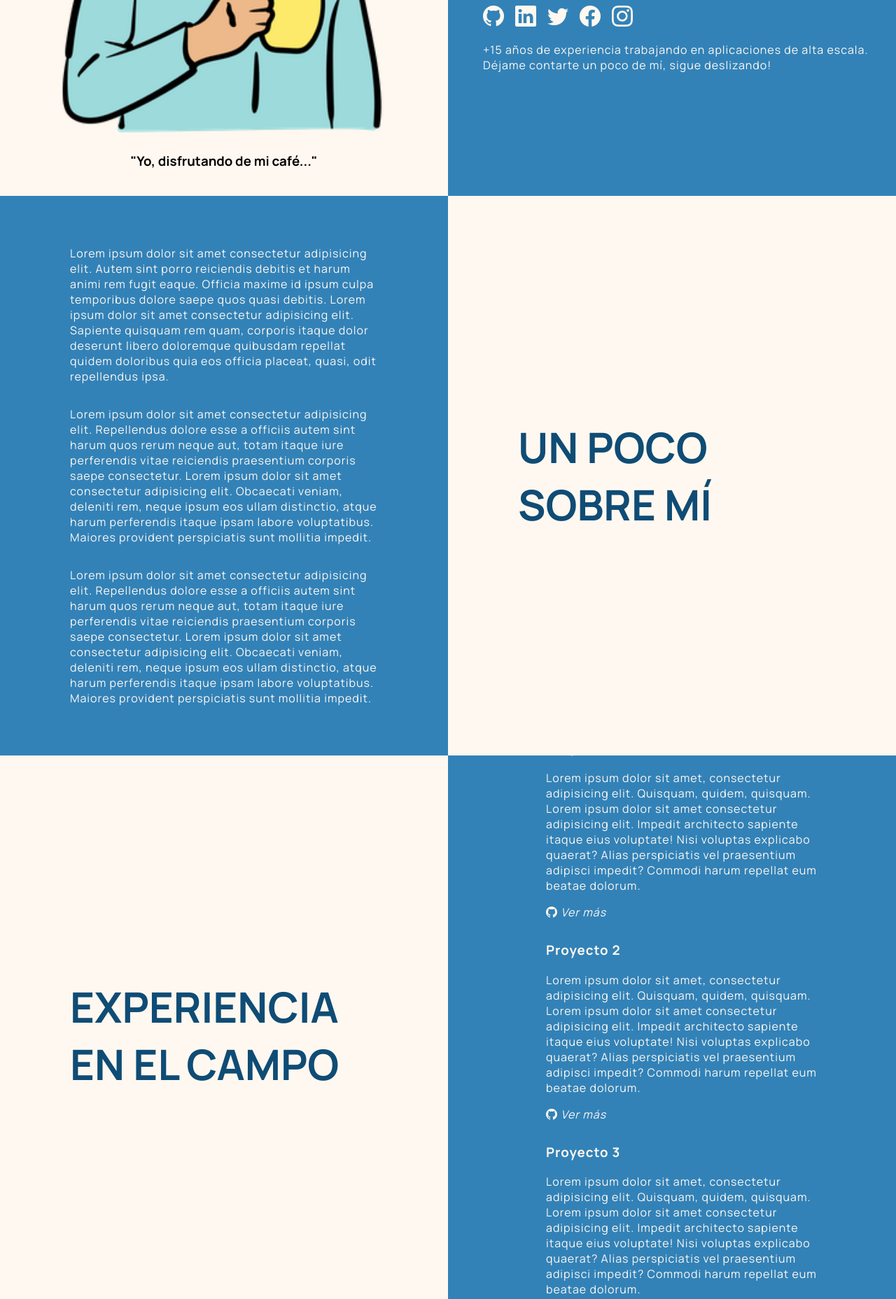
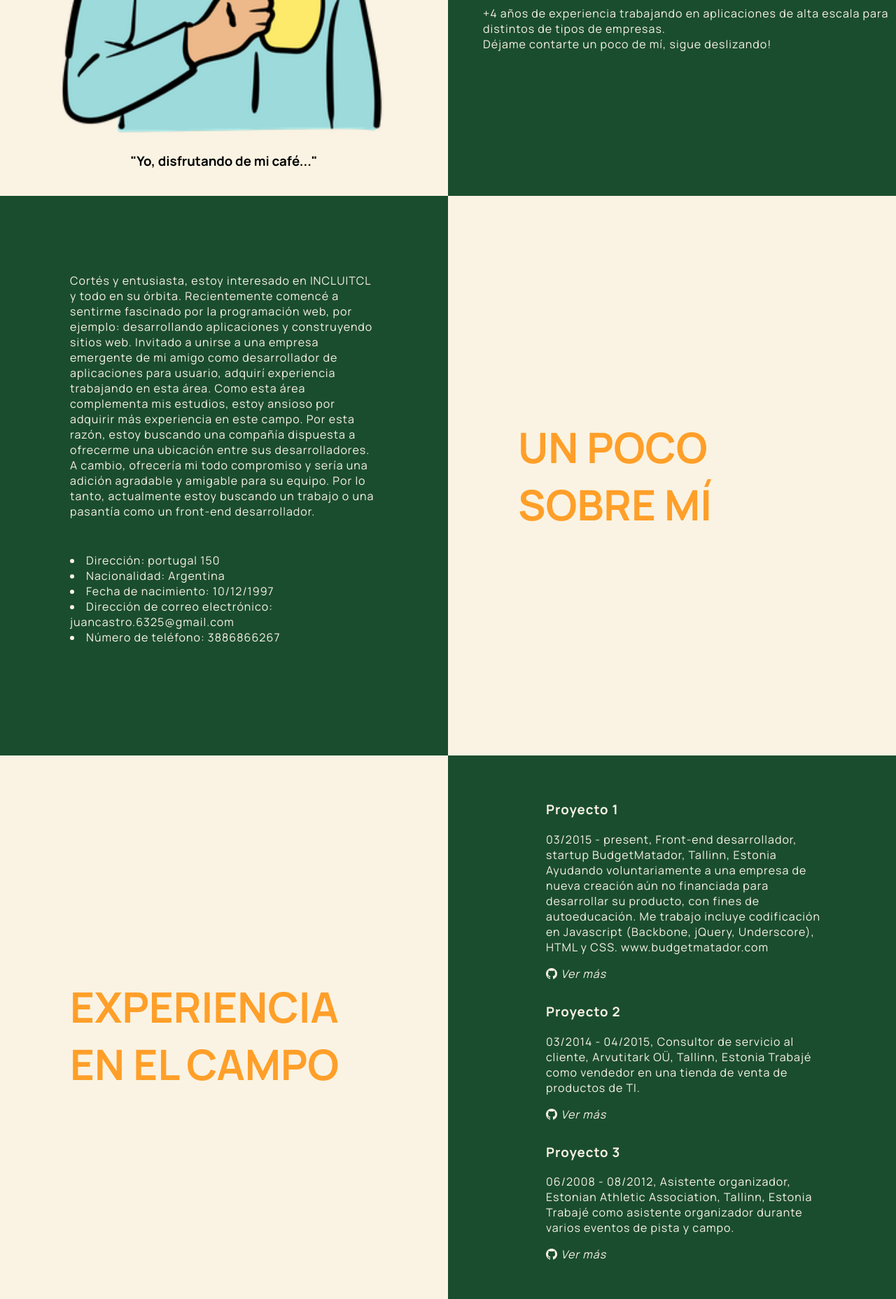
Before and after one commit to Juanca667/portfolio-template, a plain HTML site: page index.html in a window 1280 px wide. Shown: the part 520-2377 px from the top of the page at 70% size. Drawn offline with nearby package versions, Linux system fonts and the light colour scheme.

Commit message:
cambio de nombre

```diff
--- a/index.html
+++ b/index.html
@@ -38,7 +38,7 @@
     </div>
     <div class="half-section text-section">
       <div class="introduction">
-        <h1 class="title">Hola!, <br> Soy Nombre y Apellido </h1>
+        <h1 class="title">Hola!, <br> Soy Juan Castro </h1>
         <ul class="socials">
           <li><a class="socials-icon" href=""><i class="bi bi-github"></i></a></li>
           <li><a class="socials-icon" href=""><i class="bi bi-linkedin"></i></a></li>
@@ -47,7 +47,8 @@
           <li><a class="socials-icon" href=""><i class="bi bi-instagram"></i></a></li>
         </ul>
 
-        <p class="description">+15 años de experiencia trabajando en aplicaciones de alta escala. <br> Déjame contarte un poco de mí, sigue deslizando!</p>
+        <p class="description">+4 años de experiencia trabajando en aplicaciones de alta escala
+          para distintos de tipos de empresas. <br> Déjame contarte un poco de mí, sigue deslizando!</p>
       </div>
 
     </div>
@@ -56,17 +57,24 @@
   <section id="about" class="content">
     <aside class="half-section text-section">
       <p>
-        Lorem ipsum dolor sit amet consectetur adipisicing elit. Autem sint porro reiciendis debitis et harum animi rem fugit eaque. Officia maxime id ipsum culpa temporibus dolore saepe quos quasi debitis.
-        Lorem ipsum dolor sit amet consectetur adipisicing elit. Sapiente quisquam rem quam, corporis itaque dolor deserunt libero doloremque quibusdam repellat quidem doloribus quia eos officia placeat, quasi, odit repellendus ipsa.
+        Cortés y entusiasta, estoy interesado en INCLUITCL y todo en su órbita. Recientemente comencé a sentirme fascinado por la programación web, por ejemplo: desarrollando aplicaciones y construyendo sitios web. Invitado a unirse a una empresa emergente de mi amigo como desarrollador de aplicaciones para usuario, adquirí experiencia trabajando en esta área.
+
+Como esta área complementa mis estudios, estoy ansioso por adquirir más experiencia en este campo. Por esta razón, estoy buscando una compañía dispuesta a ofrecerme una ubicación entre sus desarrolladores. A cambio, ofrecería mi todo compromiso y sería una adición agradable y amigable para su equipo.
+
+Por lo tanto, actualmente estoy buscando un trabajo o una pasantía como un front-end desarrollador.
       </p>
       <p>
-        Lorem ipsum dolor sit amet consectetur adipisicing elit. Repellendus dolore esse a officiis autem sint harum quos rerum neque aut, totam itaque iure perferendis vitae reiciendis praesentium corporis saepe consectetur.
-        Lorem ipsum dolor sit amet consectetur adipisicing elit. Obcaecati veniam, deleniti rem, neque ipsum eos ullam distinctio, atque harum perferendis itaque ipsam labore voluptatibus. Maiores provident perspiciatis sunt mollitia impedit.
+        <li> Dirección: portugal 150 </li>
+        <li> Nacionalidad: Argentina  </li>
+        <li>   Fecha de nacimiento: 10/12/1997</li>
+        <li>  Dirección de correo electrónico: juancastro.6325@gmail.com </li>
+        <li>      Número de teléfono: 3886866267</li>
+
       </p>
       <p>
-        Lorem ipsum dolor sit amet consectetur adipisicing elit. Repellendus dolore esse a officiis autem sint harum quos rerum neque aut, totam itaque iure perferendis vitae reiciendis praesentium corporis saepe consectetur.
-        Lorem ipsum dolor sit amet consectetur adipisicing elit. Obcaecati veniam, deleniti rem, neque ipsum eos ullam distinctio, atque harum perferendis itaque ipsam labore voluptatibus. Maiores provident perspiciatis sunt mollitia impedit.
+
       </p>
+
     </aside>
     <aside class="half-section title-section">
       <h2>Un poco sobre mí</h2>
@@ -82,27 +90,25 @@
           <li>
             <h3>Proyecto 1</h3>
             <p>
-              Lorem ipsum dolor sit amet, consectetur adipisicing elit.
-              Quisquam, quidem, quisquam.
-              Lorem ipsum dolor sit amet consectetur adipisicing elit. Impedit architecto sapiente itaque eius voluptate! Nisi voluptas explicabo quaerat? Alias perspiciatis vel praesentium adipisci impedit? Commodi harum repellat eum beatae dolorum.
+              03/2015 - present, Front-end desarrollador, startup BudgetMatador, Tallinn, Estonia
+Ayudando voluntariamente a una empresa de nueva creación aún no financiada para desarrollar su producto, con fines de autoeducación. Me trabajo incluye codificación en Javascript (Backbone, jQuery, Underscore), HTML y CSS.
+www.budgetmatador.com
             </p>
             <a class="project-link" href="#"><i class="bi bi-github"></i> Ver más</a>
           </li>
           <li>
             <h3>Proyecto 2</h3>
             <p>
-              Lorem ipsum dolor sit amet, consectetur adipisicing elit.
-              Quisquam, quidem, quisquam.
-              Lorem ipsum dolor sit amet consectetur adipisicing elit. Impedit architecto sapiente itaque eius voluptate! Nisi voluptas explicabo quaerat? Alias perspiciatis vel praesentium adipisci impedit? Commodi harum repellat eum beatae dolorum.
+              03/2014 - 04/2015, Consultor de servicio al cliente, Arvutitark OÜ, Tallinn, Estonia
+Trabajé como vendedor en una tienda de venta de productos de TI.
             </p>
             <a class="project-link" href="#"><i class="bi bi-github"></i> Ver más</a>
           </li>
           <li>
             <h3>Proyecto 3</h3>
             <p>
-              Lorem ipsum dolor sit amet, consectetur adipisicing elit.
-              Quisquam, quidem, quisquam.
-              Lorem ipsum dolor sit amet consectetur adipisicing elit. Impedit architecto sapiente itaque eius voluptate! Nisi voluptas explicabo quaerat? Alias perspiciatis vel praesentium adipisci impedit? Commodi harum repellat eum beatae dolorum.
+              06/2008 - 08/2012, Asistente organizador, Estonian Athletic Association, Tallinn, Estonia
+Trabajé como asistente organizador durante varios eventos de pista y campo.
             </p>
             <a class="project-link" href="#"><i class="bi bi-github"></i> Ver más</a>
           </li>
--- a/styles.css
+++ b/styles.css
@@ -1,9 +1,9 @@
 @import url('https://fonts.googleapis.com/css2?family=Manrope:wght@200;400;700;800&display=swap');
 
 :root {
-  --primary-color: #3282B8;
-  --primary-color-dark: #0F4C75;
-  --accent-color: #FFF8F0;
+  --primary-color: #1A4D2E;
+  --primary-color-dark: #FF9F29;
+  --accent-color: #FAF3E3;
 }
 
 html {
```
